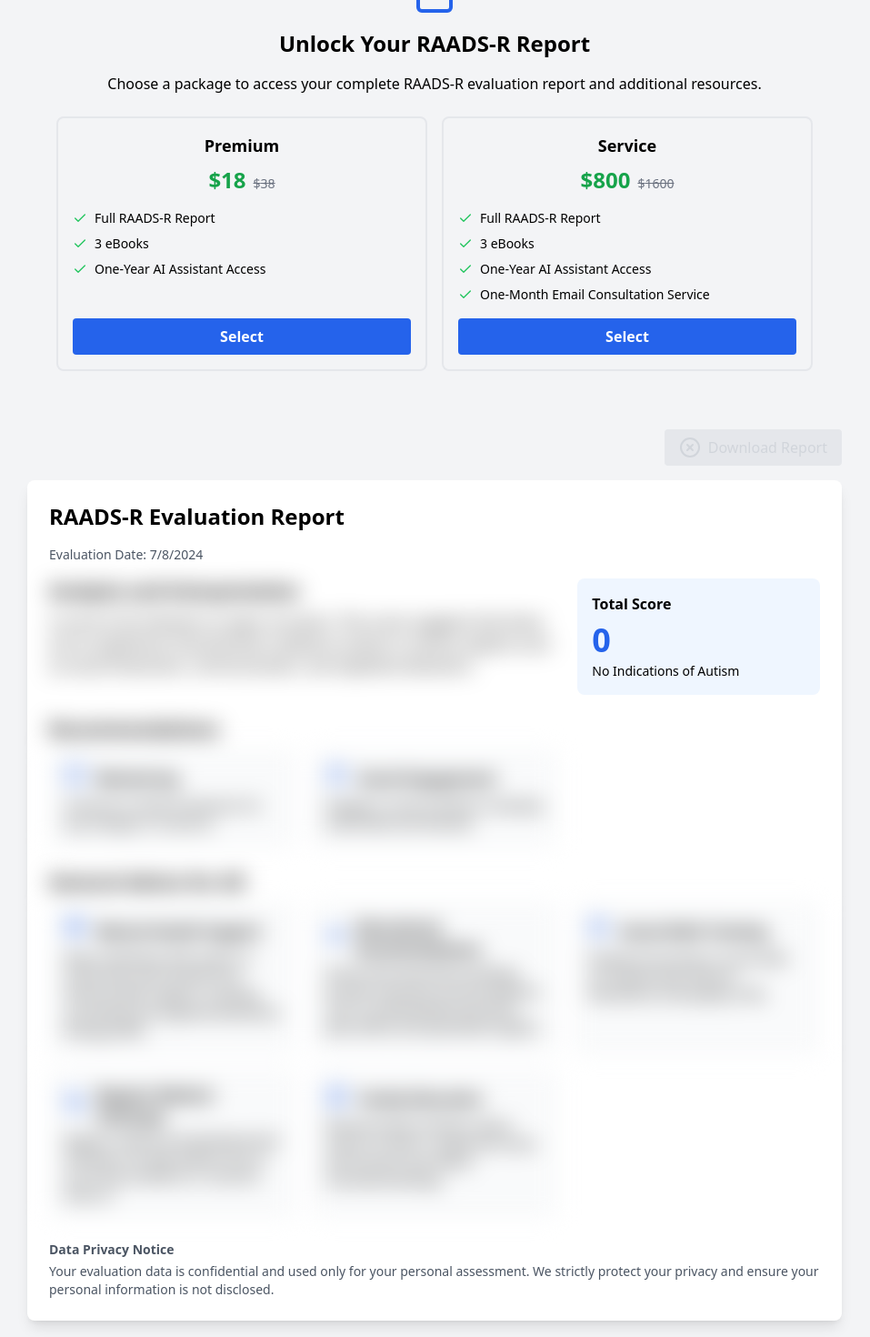
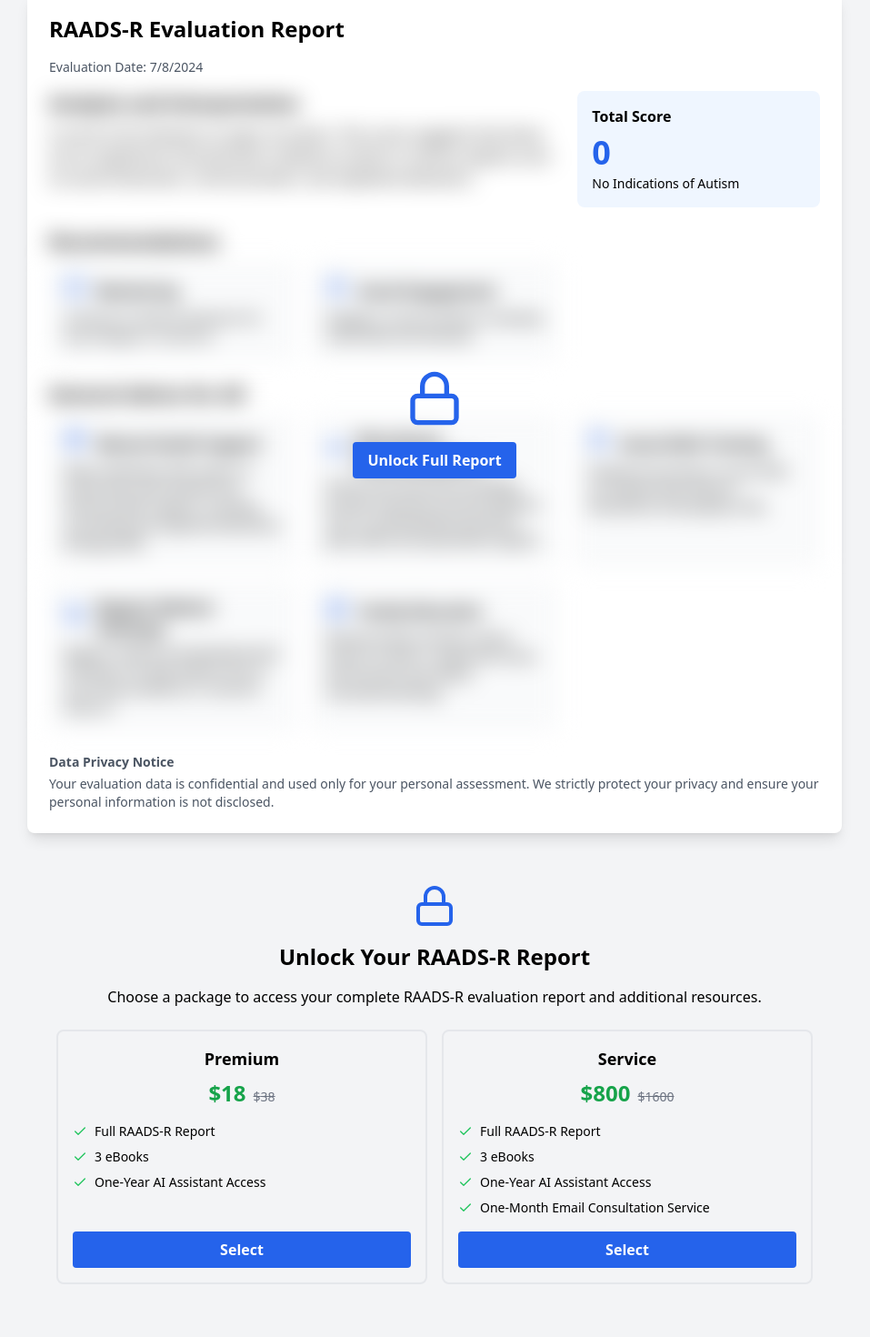
Before and after one commit to blowxian/raads_test, a Next.js app: page / in a window 1280 px wide. Shown: the part 80-1550 px from the top of the page at 91% size, without its empty margins (162-1119 px from the left). Built offline with nearby package versions, Linux system fonts and the light colour scheme; no server answers.

Commit message:
update unlock button location;

```diff
--- a/app/page.tsx
+++ b/app/page.tsx
@@ -328,6 +328,7 @@ export default function RAADSRReport() {
     const [customerEmail, setCustomerEmail] = useState(null);
     const [invoiceNumber, setInvoiceNumber] = useState(null);
     const componentRef = useRef(null);
+    const purchaseRef = useRef(null); // 用于滚动到购买区域
 
     const handlePrint = useReactToPrint({
         content: () => componentRef.current,
@@ -489,49 +490,6 @@ export default function RAADSRReport() {
         <div className="min-h-screen bg-gray-100 flex items-center justify-center p-4">
             <div>
 
-                {/* Payment overlay */}
-                {!selectedTier && (
-                    <div
-                        className="flex items-center justify-center overflow-auto">
-                        <div
-                            className="text-center p-4 sm:p-8 w-full max-w-4xl h-full">
-                            <Lock className="h-12 w-12 mx-auto mb-4 text-blue-600"/>
-                            <h2 className="text-2xl font-bold mb-4">Unlock Your RAADS-R Report</h2>
-                            <p className="mb-6">Choose a package to access your complete RAADS-R evaluation report and
-                                additional resources.</p>
-                            <div className="grid grid-cols-1 sm:grid-cols-2 gap-4 mb-8">
-                                {pricingTiers.map((tier, index) => (
-                                    <div key={index}
-                                         className={`border-2 rounded-lg p-4 flex flex-col justify-between ${showFlash ? 'flash-border' : ''}`}>
-                                        <div>
-                                            <h3 className="font-bold text-lg mb-2">{tier.title}</h3>
-                                            <div className="mb-4">
-                                                <span className="text-2xl font-bold text-green-600">${tier.price}</span>
-                                                <span
-                                                    className="text-sm text-gray-500 line-through ml-2">${tier.originalPrice}</span>
-                                            </div>
-                                            <ul className="text-left mb-4">
-                                                {tier.features.map((feature, fIndex) => (
-                                                    <li key={fIndex} className="flex items-center mb-2">
-                                                        <Check className="h-4 w-4 mr-2 text-green-500 flex-shrink-0"/>
-                                                        <span className="text-sm">{feature}</span>
-                                                    </li>
-                                                ))}
-                                            </ul>
-                                        </div>
-                                        <button
-                                            onClick={() => handlePayment(tier.name as any)}
-                                            className="bg-blue-600 text-white font-bold py-2 px-4 rounded hover:bg-blue-700 transition duration-300 mt-auto"
-                                        >
-                                            Select
-                                        </button>
-                                    </div>
-                                ))}
-                            </div>
-                        </div>
-                    </div>
-                )}
-
                 <div className="w-full flex flex-wrap md:justify-end button-container">
                     <button onClick={handlePrint}
                             className={`mb-4 px-4 py-2 rounded ml-4 flex items-center ${
@@ -547,7 +505,7 @@ export default function RAADSRReport() {
                     </button>
                 </div>
 
-                <div className="bg-white rounded-lg shadow-lg p-6 w-full max-w-4xl" ref={componentRef}>
+                <div className="bg-white rounded-lg shadow-lg p-6 w-full max-w-4xl relative" ref={componentRef}>
                     <h1 className="text-2xl font-bold mb-4">RAADS-R Evaluation Report</h1>
                     <p className="text-sm text-gray-600 mb-4">Evaluation Date: {new Date().toLocaleDateString()}</p>
 
@@ -604,7 +562,66 @@ export default function RAADSRReport() {
                         <p>Your evaluation data is confidential and used only for your personal assessment. We strictly
                             protect your privacy and ensure your personal information is not disclosed.</p>
                     </div>
+
+                    {/* Lock icon and unlock button */}
+                    {!isPaid && (
+                        <div className="absolute inset-0 flex flex-col items-center justify-center mt-6">
+                            <Lock className="h-16 w-16 text-blue-600 mb-4"/>
+                            <button
+                                className="bg-blue-600 text-white font-bold py-2 px-4 rounded hover:bg-blue-700 transition duration-300"
+                                onClick={() => {
+                                    purchaseRef.current?.scrollIntoView({behavior: 'smooth'});
+                                }}
+                            >
+                                Unlock Full Report
+                            </button>
+                        </div>
+                    )}
                 </div>
+
+                {/* Payment overlay */}
+                {!selectedTier && (
+                    <div
+                        ref={purchaseRef}
+                        className="flex items-center justify-center overflow-auto mt-6">
+                        <div
+                            className="text-center p-4 sm:p-8 w-full max-w-4xl h-full">
+                            <Lock className="h-12 w-12 mx-auto mb-4 text-blue-600"/>
+                            <h2 className="text-2xl font-bold mb-4">Unlock Your RAADS-R Report</h2>
+                            <p className="mb-6">Choose a package to access your complete RAADS-R evaluation report and
+                                additional resources.</p>
+                            <div className="grid grid-cols-1 sm:grid-cols-2 gap-4 mb-8">
+                                {pricingTiers.map((tier, index) => (
+                                    <div key={index}
+                                         className={`border-2 rounded-lg p-4 flex flex-col justify-between ${showFlash ? 'flash-border' : ''}`}>
+                                        <div>
+                                            <h3 className="font-bold text-lg mb-2">{tier.title}</h3>
+                                            <div className="mb-4">
+                                                <span className="text-2xl font-bold text-green-600">${tier.price}</span>
+                                                <span
+                                                    className="text-sm text-gray-500 line-through ml-2">${tier.originalPrice}</span>
+                                            </div>
+                                            <ul className="text-left mb-4">
+                                                {tier.features.map((feature, fIndex) => (
+                                                    <li key={fIndex} className="flex items-center mb-2">
+                                                        <Check className="h-4 w-4 mr-2 text-green-500 flex-shrink-0"/>
+                                                        <span className="text-sm">{feature}</span>
+                                                    </li>
+                                                ))}
+                                            </ul>
+                                        </div>
+                                        <button
+                                            onClick={() => handlePayment(tier.name as any)}
+                                            className="bg-blue-600 text-white font-bold py-2 px-4 rounded hover:bg-blue-700 transition duration-300 mt-auto"
+                                        >
+                                            Select
+                                        </button>
+                                    </div>
+                                ))}
+                            </div>
+                        </div>
+                    </div>
+                )}
 
                 {!selectedTier && (
                     <>
@@ -704,7 +721,7 @@ export default function RAADSRReport() {
                         <em>{invoiceNumber ? "Here is your Invoice\n" +
                             "                        Number: " + invoiceNumber : "Payment Error"}. If you have any
                             questions, please contact us at:
-                        wd.gstar@gmail.com</em></div>
+                            wd.gstar@gmail.com</em></div>
                 )}
             </div>
         </div>
```
